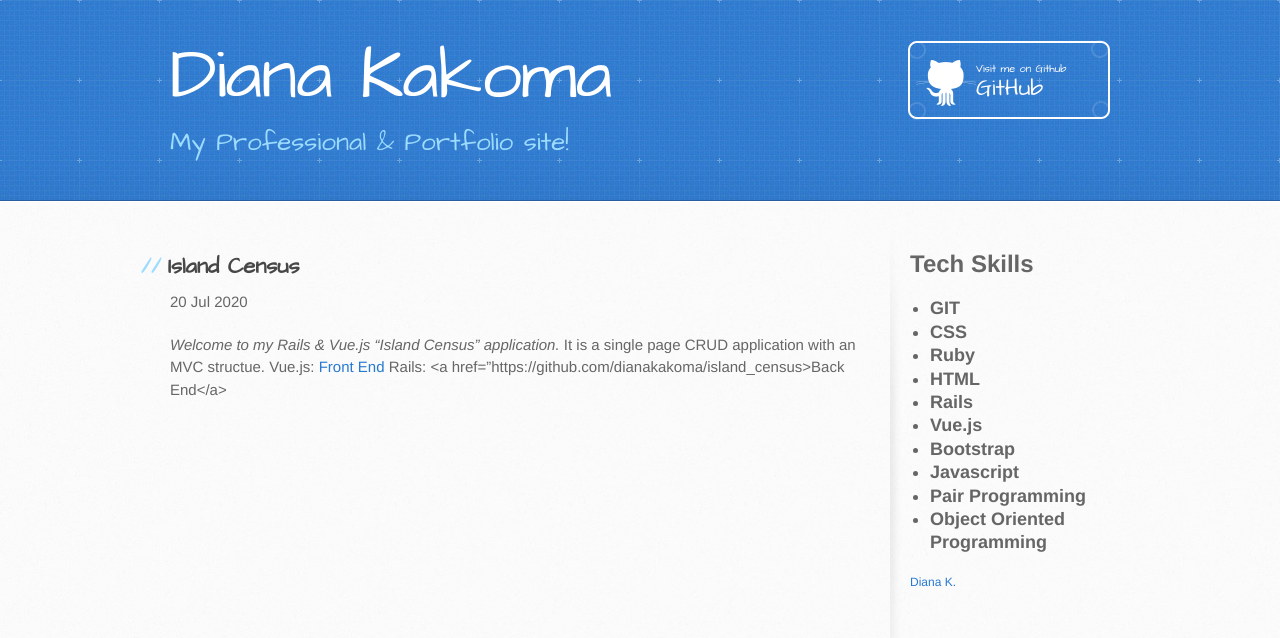
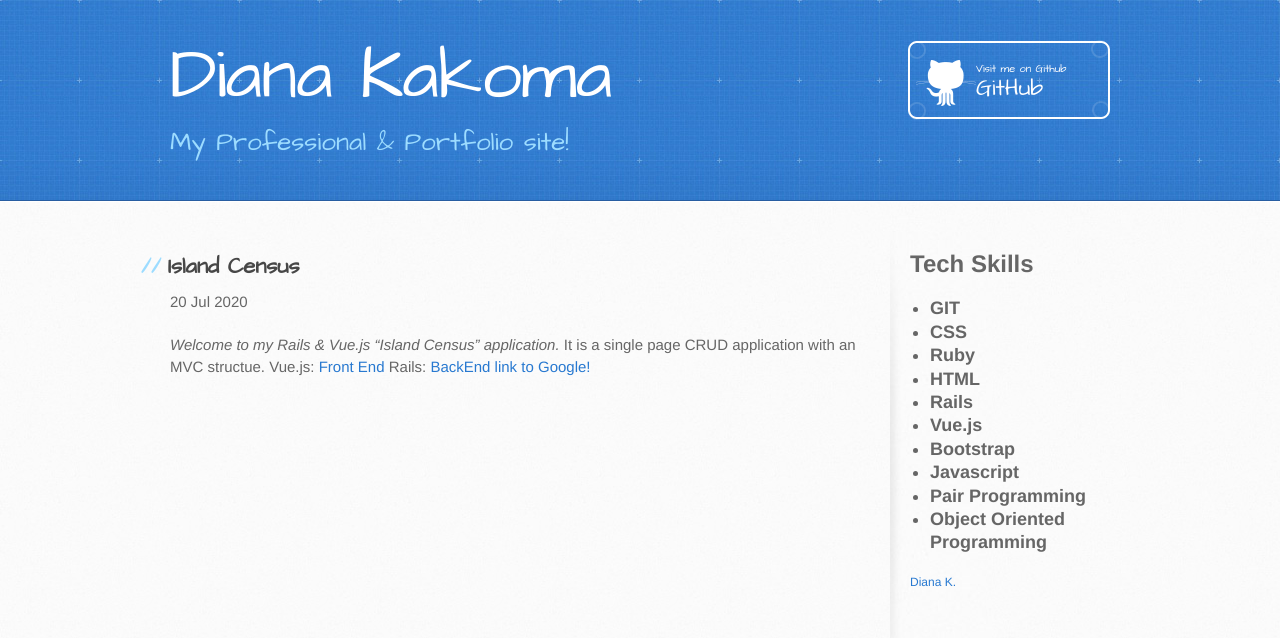
Before and after one commit to dianakakoma/dianakakoma.github.io, a Jekyll site: the page built from _posts/2020-7-20-Island-Census.md, in a window 1280 px wide. Shown: the top 638 px of the page. Built offline with Jekyll 4.4.1, drawn with Linux system fonts in a browser that asks for light colours; our own code applies the rules of GitHub Pages for plain Markdown files; comment, search, counter and statistics services are not loaded.

Commit message:
Update 2020-7-20-Island-Census.md
testing mark down

```diff
--- a/_posts/2020-7-20-Island-Census.md
+++ b/_posts/2020-7-20-Island-Census.md
@@ -1,4 +1,5 @@
 *Welcome to my Rails & Vue.js "Island Census" application.*
 It is a single page CRUD application with an MVC structue.
 Vue.js: <a href="https://github.com/dianakakoma/island_census_fe">Front End</a>
-Rails: <a href="https://github.com/dianakakoma/island_census>Back End</a>
+Rails: <a href="https://github.com/dianakakoma/island_census">BackEnd</a>
+[link to Google!](http://google.com)
```
